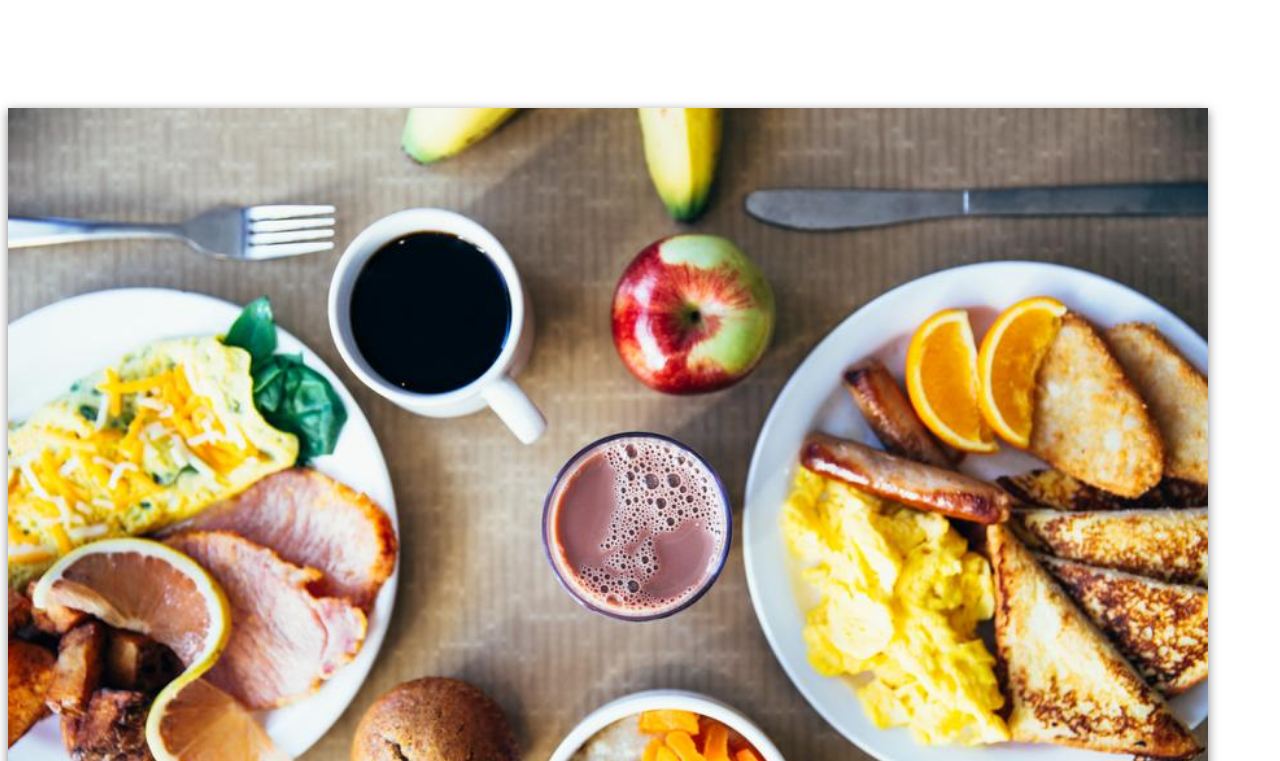
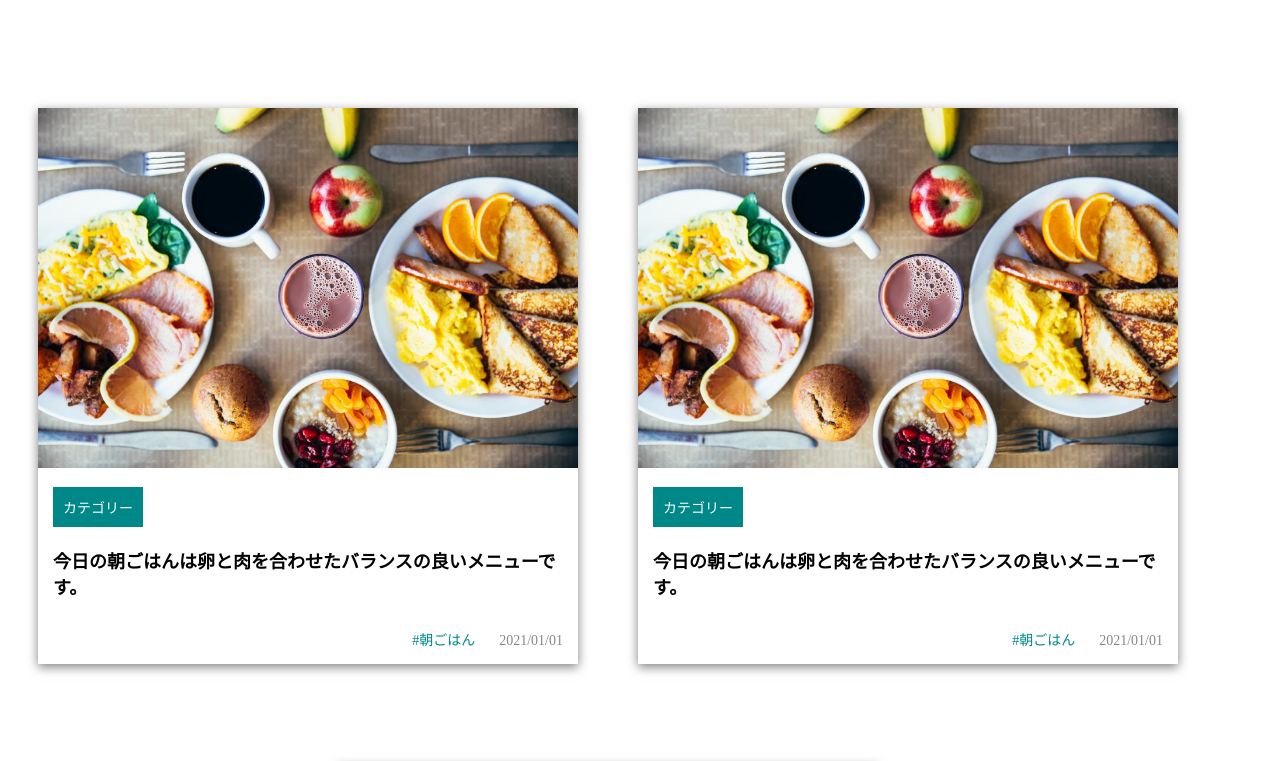
Before and after one commit to Ishizuka2250/COACHTECH, a plain HTML site: page responsiveDesign/ex02/index01.html in a window 1280 px wide. Shown: the top 761 px of the page. Drawn offline with Linux system fonts and the light colour scheme.

Commit message:
2021/07/30 演習実施分part1

```diff
--- a/responsiveDesign/ex02/css/style01.css
+++ b/responsiveDesign/ex02/css/style01.css
@@ -89,6 +89,7 @@ div.card {
   margin: 100px auto 0;
   box-shadow: 0px 3px 10px rgba(0, 0, 0, 0.5);
 }
+/* 画面サイズ1000pxからはここを読み込む */
 @media screen and (min-width: 1000px) {
   div.card {
     width: 30%;
@@ -96,16 +97,10 @@ div.card {
     box-shadow: 0px 3px 10px rgba(0, 0, 0, 0.5);
   }
 }
+/* 画面サイズ768pxからはここを読み込む */
 @media screen and (min-width: 768px) {
   div.card {
     width: 45%;
-    margin: 100px auto 0;
-    box-shadow: 0px 3px 10px rgba(0, 0, 0, 0.5);
-  }
-}
-@media screen and (min-width: 480px) {
-  div.card {
-    width: 100%;
     margin: 100px auto 0;
     box-shadow: 0px 3px 10px rgba(0, 0, 0, 0.5);
   }
```
Also changed, not shown: cssDesign/ex02/index.html (added, +12 -0 lines), cssDesign/ex02/css/style.css (added), cssDesign/ex02/img/elephant.png (added), report/20210728.txt, report/20210729.txt (added), report/20210730.txt (added).
